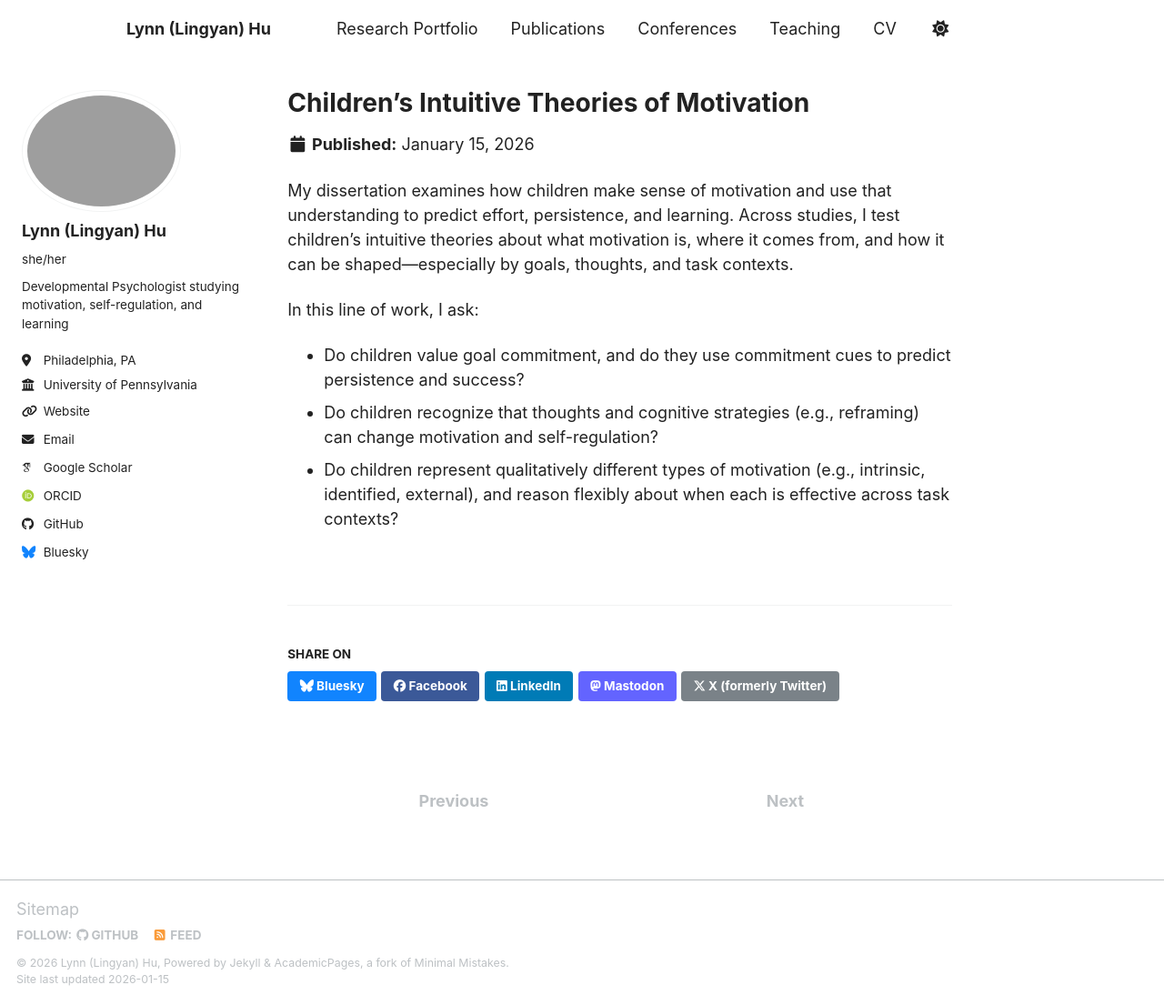
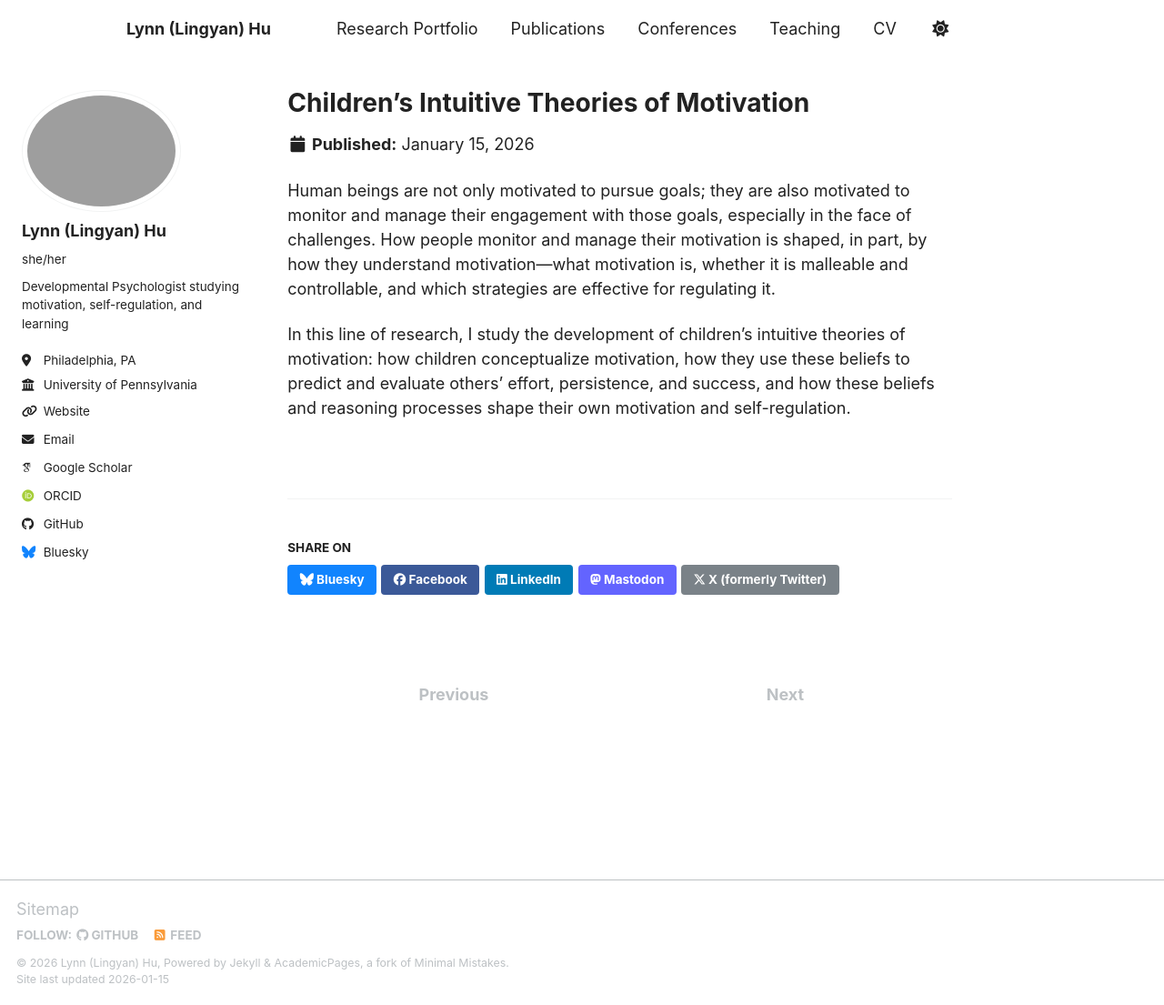
Before and after one commit to lingyh904/lingyh904.github.io, a Jekyll site: the page built from _portfolio/portfolio-1.md, in a window 1280 px wide and 1105 px high. Shown: the whole window at 91% size. Built offline with Jekyll 4.4.1, drawn with Linux system fonts in a browser that asks for light colours; some web fonts are replaced; a script bundle is joined from its source files by our own code; library files that are not in the unit come from our copies.

Commit message:
Update portfolio-1.md

```diff
--- a/_portfolio/portfolio-1.md
+++ b/_portfolio/portfolio-1.md
@@ -4,10 +4,6 @@ excerpt: "What do children believe motivation is, and how do those beliefs shape
 collection: portfolio
 ---
 
-My dissertation examines how children make sense of motivation and use that understanding to predict effort, persistence, and learning. Across studies, I test children’s intuitive theories about what motivation is, where it comes from, and how it can be shaped—especially by goals, thoughts, and task contexts.
+Human beings are not only motivated to pursue goals; they are also motivated to monitor and manage their engagement with those goals, especially in the face of challenges. How people monitor and manage their motivation is shaped, in part, by how they understand motivation—what motivation is, whether it is malleable and controllable, and which strategies are effective for regulating it.
 
-In this line of work, I ask:
-
-- Do children value goal commitment, and do they use commitment cues to predict persistence and success?
-- Do children recognize that thoughts and cognitive strategies (e.g., reframing) can change motivation and self-regulation?
-- Do children represent qualitatively different types of motivation (e.g., intrinsic, identified, external), and reason flexibly about when each is effective across task contexts?
+In this line of research, I study the development of children’s intuitive theories of motivation: how children conceptualize motivation, how they use these beliefs to predict and evaluate others’ effort, persistence, and success, and how these beliefs and reasoning processes shape their own motivation and self-regulation.
```
